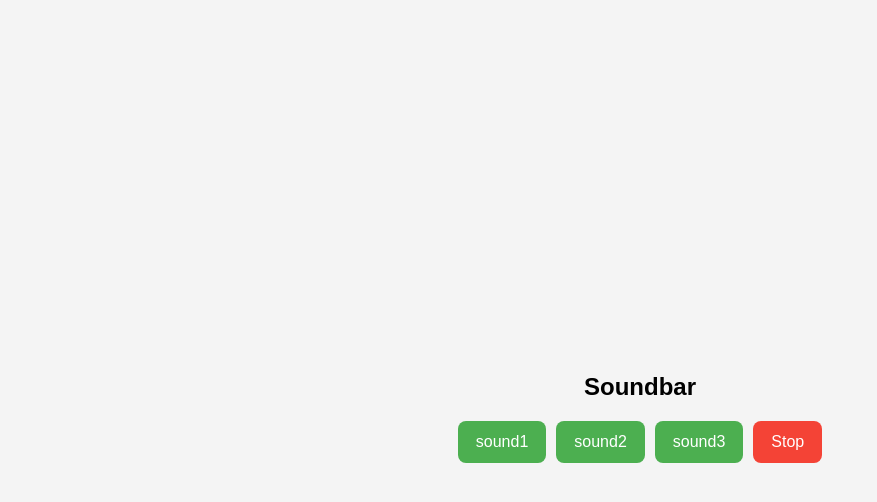
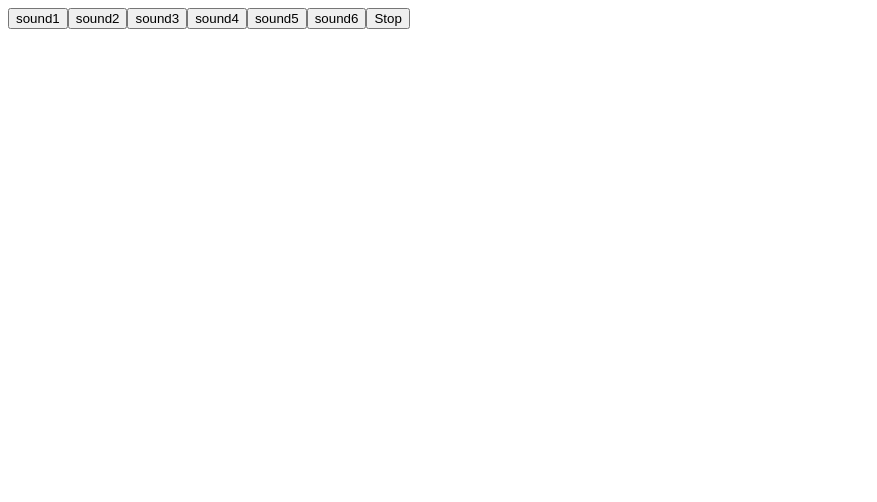
Before and after one commit to acciojob/Soundbar-vishalseries7030, a website: page main.html in a window 1280 px wide. Shown: the whole page, without its empty margins (0-877 px from the left). Drawn offline with Linux system fonts and the light colour scheme.

Commit message:
created a submission

```diff
--- a/main.html
+++ b/main.html
@@ -1,15 +1,16 @@
 <!DOCTYPE html>
-<html lang="en">
+
+<html>
+
 <head>
-  <meta charset="UTF-8">
-  <meta name="viewport" content="width=device-width, initial-scale=1.0">
-  <title>Soundbar</title>
-  <link rel="stylesheet" href="styles.css">
+	<link rel="stylesheet" href="styles.css">
 </head>
+
 <body>
-  <h2>Soundbar</h2>
-  <section id="buttons"></section>
+	<!-- the entire body must be written by student -->
+    <script type="text/javascript" src="./script.js">
+</script>
 
-  <script src="script.js"></script>
 </body>
+
 </html>
--- a/script.js
+++ b/script.js
@@ -1,15 +1,17 @@
-//your JS code here. If required.
-const sounds = ["sound1", "sound2", "sound3"];
-// make sure you have sound1.mp3, sound2.mp3, sound3.mp3 in the "sounds" folder
+// List of sounds (कम से कम 6 sounds Cypress test ke liye)
+const sounds = ["sound1", "sound2", "sound3", "sound4", "sound5", "sound6"];
 
-const buttonsContainer = document.getElementById("buttons");
+// Buttons container create karo
+const container = document.createElement("section");
+container.id = "buttons";
+document.body.appendChild(container);
 
 let currentAudio = null;
 
-// Create a button for each sound
+// Har sound ke liye button banao
 sounds.forEach(sound => {
   const btn = document.createElement("button");
-  btn.classList.add("btn");
+  btn.className = "btn";
   btn.innerText = sound;
 
   btn.addEventListener("click", () => {
@@ -18,15 +20,17 @@ sounds.forEach(sound => {
       currentAudio.currentTime = 0;
     }
     currentAudio = new Audio(`./sounds/${sound}.mp3`);
-    currentAudio.play();
+    currentAudio.play().catch(err => {
+      console.warn("Audio play failed:", err);
+    });
   });
 
-  buttonsContainer.appendChild(btn);
+  container.appendChild(btn);
 });
 
-// Create stop button
+// Stop button banao
 const stopBtn = document.createElement("button");
-stopBtn.classList.add("stop");
+stopBtn.className = "stop";
 stopBtn.innerText = "Stop";
 
 stopBtn.addEventListener("click", () => {
@@ -36,4 +40,4 @@ stopBtn.addEventListener("click", () => {
   }
 });
 
-buttonsContainer.appendChild(stopBtn);
+container.appendChild(stopBtn);
--- a/styles.css
+++ b/styles.css
@@ -1,44 +1 @@
 /*  your css code here. If applicable */
-body {
-  display: flex;
-  flex-direction: column;
-  align-items: center;
-  justify-content: center;
-  height: 100vh;
-  background: #f4f4f4;
-  font-family: Arial, sans-serif;
-}
-
-#buttons {
-  display: flex;
-  gap: 10px;
-  flex-wrap: wrap;
-  justify-content: center;
-}
-
-.btn, .stop {
-  padding: 12px 18px;
-  font-size: 16px;
-  border: none;
-  border-radius: 8px;
-  cursor: pointer;
-  transition: background 0.3s ease;
-}
-
-.btn {
-  background: #4caf50;
-  color: white;
-}
-
-.btn:hover {
-  background: #45a049;
-}
-
-.stop {
-  background: #f44336;
-  color: white;
-}
-
-.stop:hover {
-  background: #d32f2f;
-}
```
